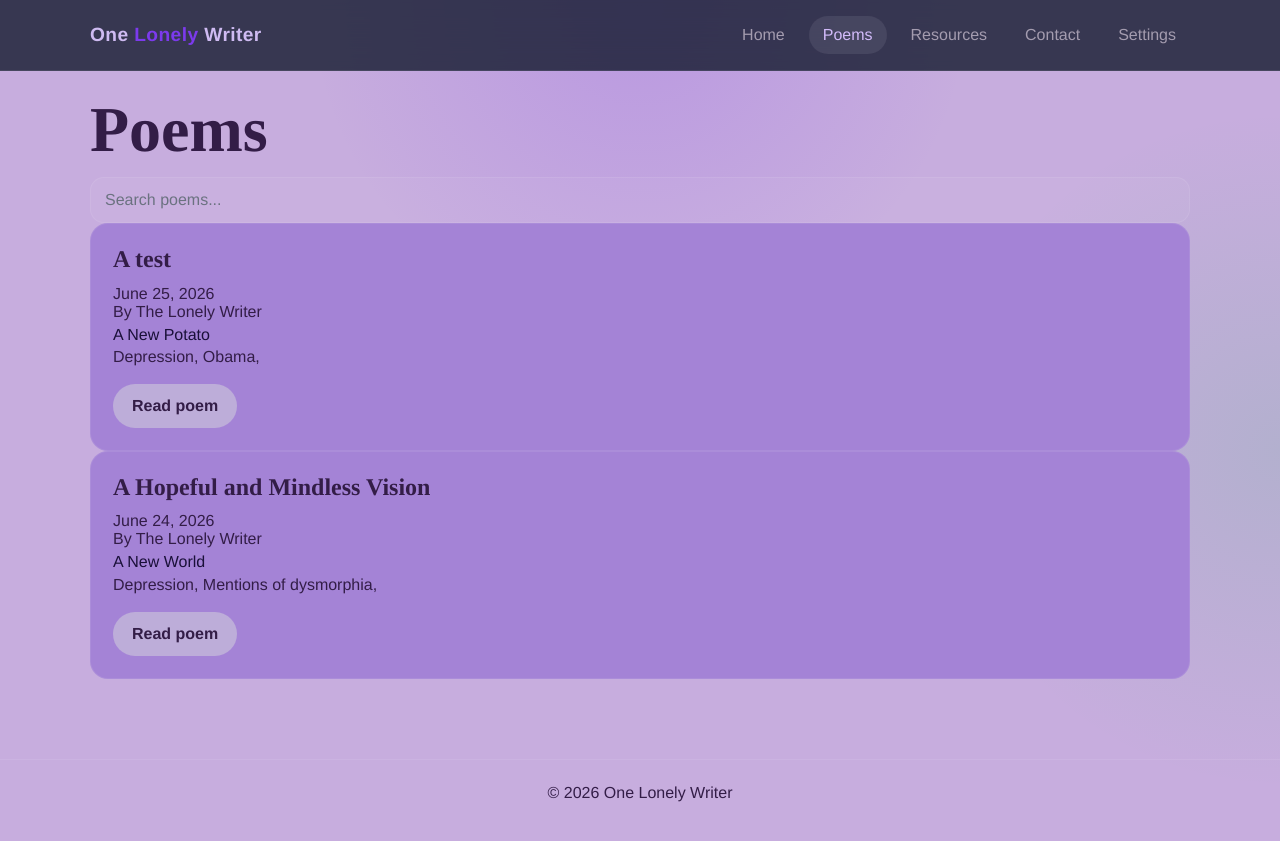
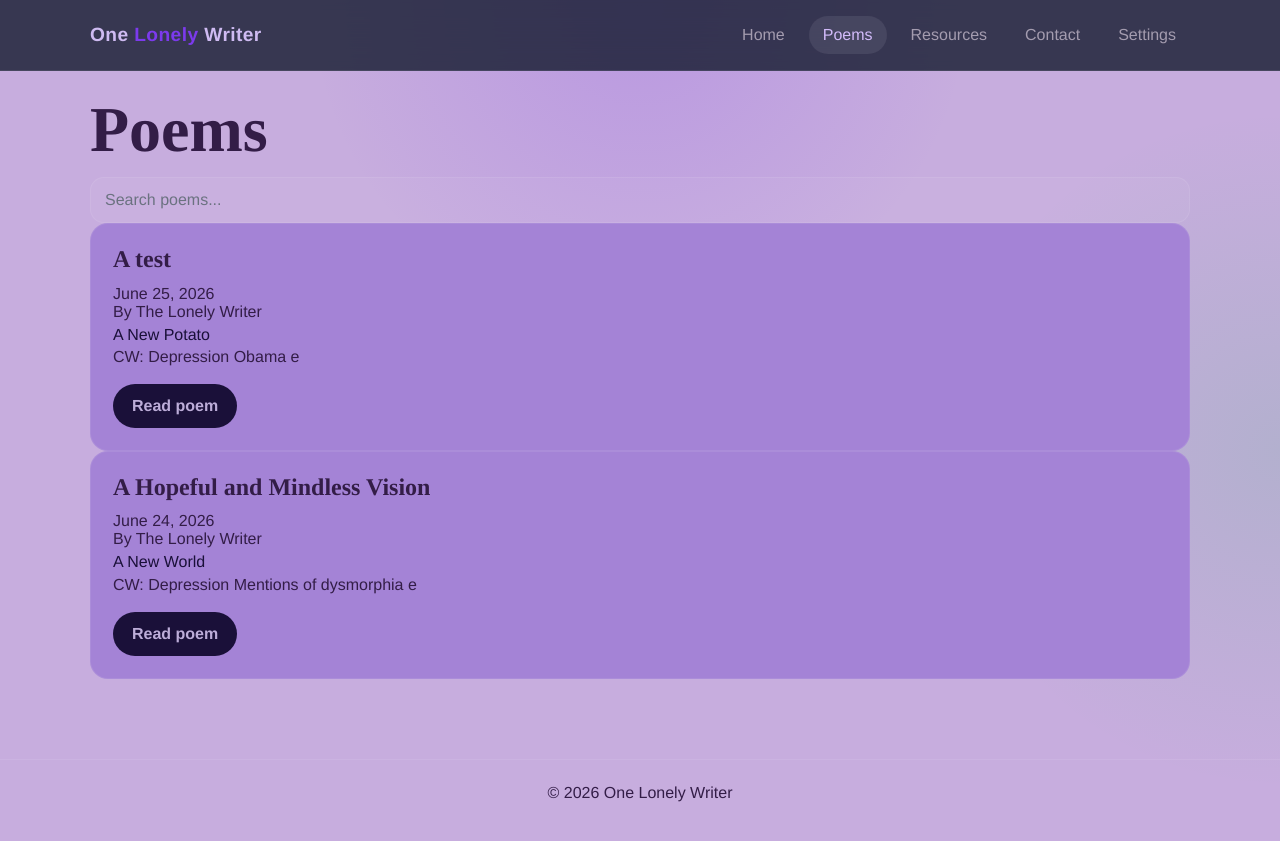
Before and after one commit to PsydameousSharm/OneLonelyWriter, a Jekyll site: the page built from poems.html, in a window 1280 px wide. Shown: the top 841 px of the page. Built offline with Jekyll 4.4.1, drawn with Linux system fonts in a browser that asks for light colours.

Commit message:
Update poems.html

```diff
--- a/poems.html
+++ b/poems.html
@@ -11,7 +11,7 @@
     <div id="poemGrid" class="poem-grid">
       {% assign poems_sorted = site.poems | sort: "date" | reverse %}
       {% for poem in poems_sorted %}
-        {% assign warnings_text = poem.warnings | join: " " %}
+        {% assign warnings_text = poem.warnings | join: ", " %}
         <article
           class="card poem-card"
           data-search="{{ poem.title }} {{ poem.author }} {{ poem.date | date: '%B %-d, %Y' }} {{ warnings_text }} {{ poem.content | strip_html }}"
@@ -29,13 +29,15 @@
 
           {% if poem.warnings and poem.warnings.size > 0 %}
             <div class="warning-list">
+              <span>CW: </span>
               {% for warning in poem.warnings %}
-                <span class="warning-pill">{{ warning }}, </span>
+                <span class="warning-pill">{{ warning }}</span>
               {% endfor %}
+              <span>e</span>
             </div>
           {% endif %}
           <br>
-          <a class="button primary" href="{{ poem.url | relative_url }}">Read poem</a>
+          <a class="button tertiary" href="{{ poem.url | relative_url }}">Read poem</a>
         </article>
       {% endfor %}
     </div>
```
